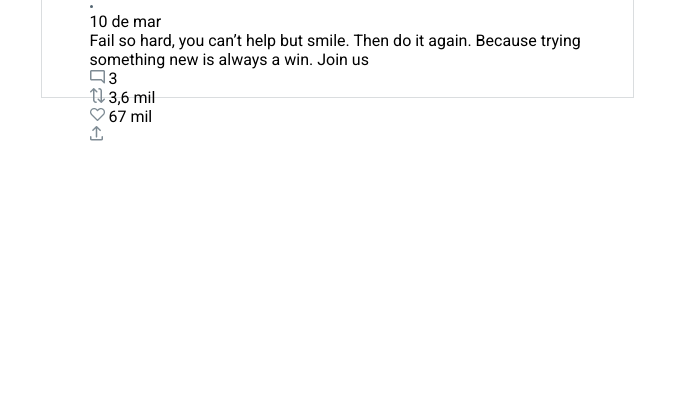
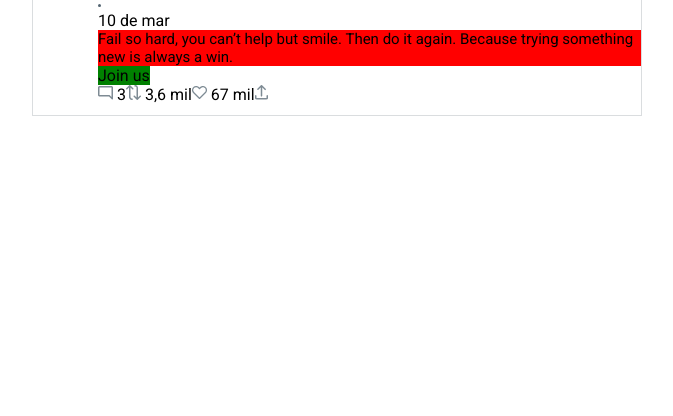
Before and after one commit to AdHermann/HTC-Tweet, a plain HTML site: page index.html in a window 1280 px wide. Shown: the part 384-800 px from the top of the page, without its empty margins (303-976 px from the left). Drawn offline with Linux system fonts and the light colour scheme.

Commit message:
code update

```diff
--- a/index.html
+++ b/index.html
@@ -39,11 +39,11 @@
           <p class="date">10 de mar</p>
         </div>
         <div class="main">
-          <p>
+          <p class="tweet-text">
             Fail so hard, you can’t help but smile. Then do it again. Because
             trying something new is always a win.
-            <span>Join us</span>
           </p>
+          <span class="margin">Join us</span>
         </div>
         <div class="footer">
           <div class="box">
--- a/styles.css
+++ b/styles.css
@@ -30,6 +30,8 @@ body{
 
     display: flex;
 
+    padding: 17px 0 19px 17px ;
+
     border: 1px solid var(--border);
 }
 
@@ -40,3 +42,20 @@ body{
   display: inline-block;
   border-radius: 50%;
 }
+
+.tweet-text {
+  display: flex;
+  font-size: 15px;
+  background-color: red;
+}
+
+.margin{
+  margin-top: 30px;
+  background-color: green;
+}
+
+.footer{
+  display: flex;
+  flex-direction: row;
+
+}
```
